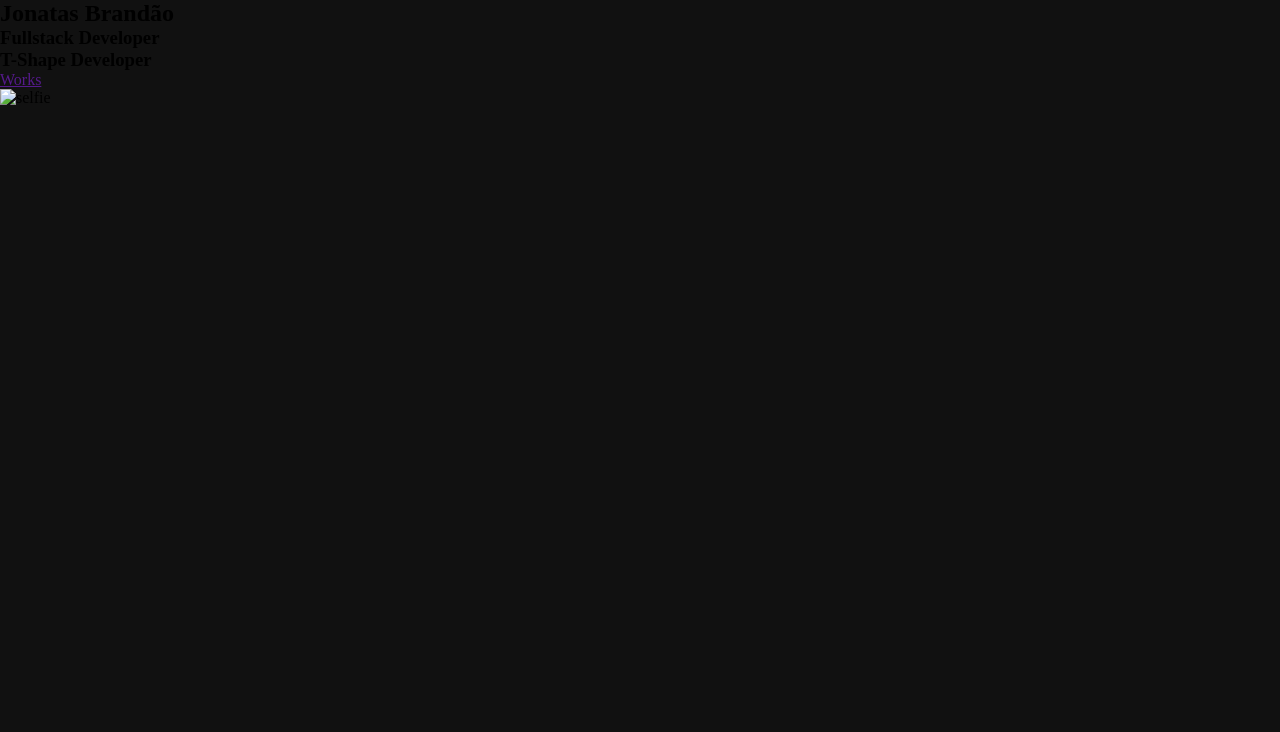
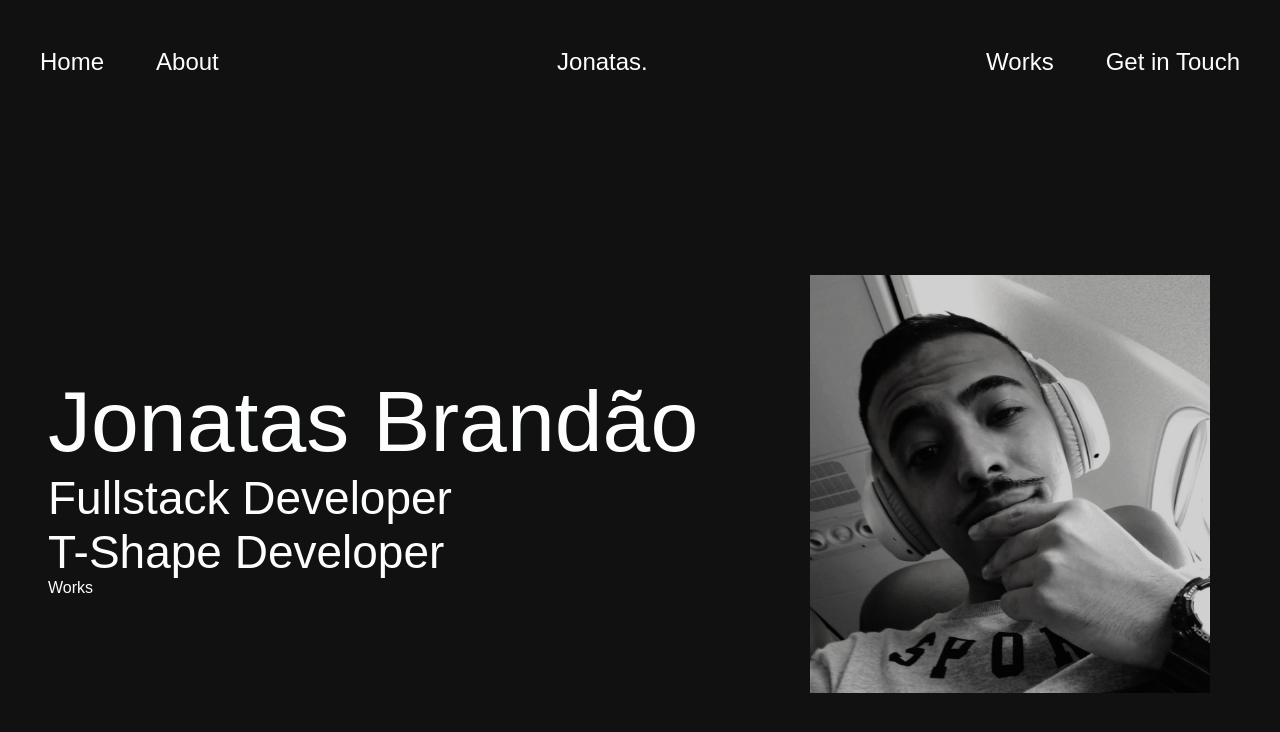
Before and after one commit to jonbrand/my-website, a plain HTML site: page index.html in a window 1280 px wide. Drawn offline with Linux system fonts and the light colour scheme; a web font is replaced by a local one.

Commit message:
feat:🔥 create bg hero

```diff
--- a/index.html
+++ b/index.html
@@ -8,29 +8,42 @@
 
     <!-- CSS -->
     <link rel="stylesheet" href="styles/style.css">
+
+    <!-- FONTS -->
+    <link rel="preconnect" href="https://fonts.googleapis.com">
+    <link rel="preconnect" href="https://fonts.gstatic.com" crossorigin>
+    <link href="https://fonts.googleapis.com/css2?family=Fira+Sans+Condensed:wght@300;400;500&display=swap" rel="stylesheet">
 </head>
 <body>
     <!-- HEADER -->
     <header class="menu">
-        <div class="menu-left"></div>
-        <div class="menu-logo"></div>
-        <div class="menu-right"></div>
+        <div class="menu-left">
+            <a href="" class="link">Home</a>
+            <a href="" class="link">About</a>
+        </div>
+        <div class="menu-logo">
+            <h5>Jonatas.</h5>
+        </div>
+        <div class="menu-right">
+            <a href="" class="link">Works</a>
+            <a href="" class="link">Get in Touch</a>
+        </div>
     </header>
 
     <!-- BACKGROUND HERO -->
-    <div class="hero"></div>
+    <div class="bg-hero"></div>
 
     <!---->
-    <section class="container">
+    <section class="container hero">
         <div class="container-item">
             <h1>Jonatas Brandão</h1>
             <h3>Fullstack Developer</h3>
             <h3>T-Shape Developer</h3>
 
-            <a href="" class="link">Works</a>
+            <a href="" class="square">Works</a>
         </div>
         <div class="container-item">
-            <img src="" alt="selfie">
+            <img src="/images/photo.jpg" alt="selfie">
         </div>
     </section>
 
--- a/styles/sass/_colors.scss
+++ b/styles/sass/_colors.scss
@@ -0,0 +1,13 @@
+
+$black-dark: #111111;
+$black-medium: #2a2a2a;
+$black-light: #434343;
+
+$white-light: #fcfdfd;
+$white-medium: #f5f7f7;
+
+$grey-light: #d8dada;
+
+$green-light: #62ff5b;
+$green-medium: #35e147;
+$green-dark: #2bc34c;
--- a/styles/sass/_layout.scss
+++ b/styles/sass/_layout.scss
@@ -0,0 +1,64 @@
+// MENU
+
+.menu {
+    width: 100%;
+
+    display: flex;
+    justify-content: space-between;
+
+    padding: 48px 16px;
+}
+
+// responsividade para mobile, para desaparecer links
+@media screen and (max-width: 1200px) {
+
+    .menu-left {
+        display: none;
+    }
+
+    .menu-right {
+        display: none;
+    }
+}
+
+
+// CONTAINER
+
+.container {
+    max-width: 1220px;
+
+    margin: 0 auto;
+
+    padding: 32px 18px;
+
+    display: flex;
+    justify-content: center;
+    align-items: center;
+}
+
+.hero {
+    height: 90vh;
+}
+
+// acessibilidade da tela para mobile
+@media screen and (max-width: 1200px) {
+    .hero {
+        height: auto;
+    }
+}
+
+.container-item:nth-child(1) {
+    flex-grow: 2;
+}
+
+.container-item:nth-child(2) {
+    flex-grow: 1;
+
+    display: flex;
+    justify-content: center;
+    align-items: center;
+
+    img {
+        max-width: 400px;
+    }
+}
--- a/styles/sass/_typography.scss
+++ b/styles/sass/_typography.scss
@@ -0,0 +1,83 @@
+h1, h2, h3, h4, h5, h6, p, a {
+    font-family: 'Fira Sans Condensed', sans-serif;
+    color: $white-light;
+    font-weight: 500;
+}
+
+a {
+    text-decoration: none;
+}
+
+.link {
+    padding: 8px 24px;
+    font-size: 24px;
+
+    transition: .5s ease;
+
+    position: relative;
+
+    // borda do link
+    &::after {
+        content: '';
+        display: block;
+
+        position: absolute;
+        top: 100%;
+        left: 0;
+
+        width: 0%;
+        height: 2px;
+
+        transform: translate(20%, -50%);
+        transition: .5s ease ;
+
+        background-color: $white-medium;
+    }
+
+    // efeito de opacidade
+    &:hover {
+        opacity: .8;
+
+        &::after {
+            width: 70%;
+        }
+    }
+}
+
+h1 {
+    font-size: 86px;
+}
+
+@media screen and (max-width: 1200px) {
+
+    h1 {
+        font-size: 64px;
+    }
+}
+
+h2 {
+    font-size: 72px;
+}
+
+@media screen and (max-width: 1200px) {
+
+    h1 {
+        font-size: 54px;
+    }
+}
+
+h3 {
+    font-size: 46px;
+}
+
+h4 {
+    font-size: 32px;
+}
+
+h5 {
+    font-size: 24px;
+}
+
+h6 {
+    font-size: 18px;
+}
--- a/styles/style.scss
+++ b/styles/style.scss
@@ -4,8 +4,14 @@
     box-sizing: border-box;
 }
 
+@import 'sass/colors';
+@import 'sass/typography';
+
 body {
     width: 100%;
 
-    background-color: #111111;
+    background-color: $black-dark;
 }
+
+@import 'sass/spacing';
+@import 'sass/layout';
```
Also changed, not shown: images/photo.jpg (added), styles/style.css, 1 other file.
